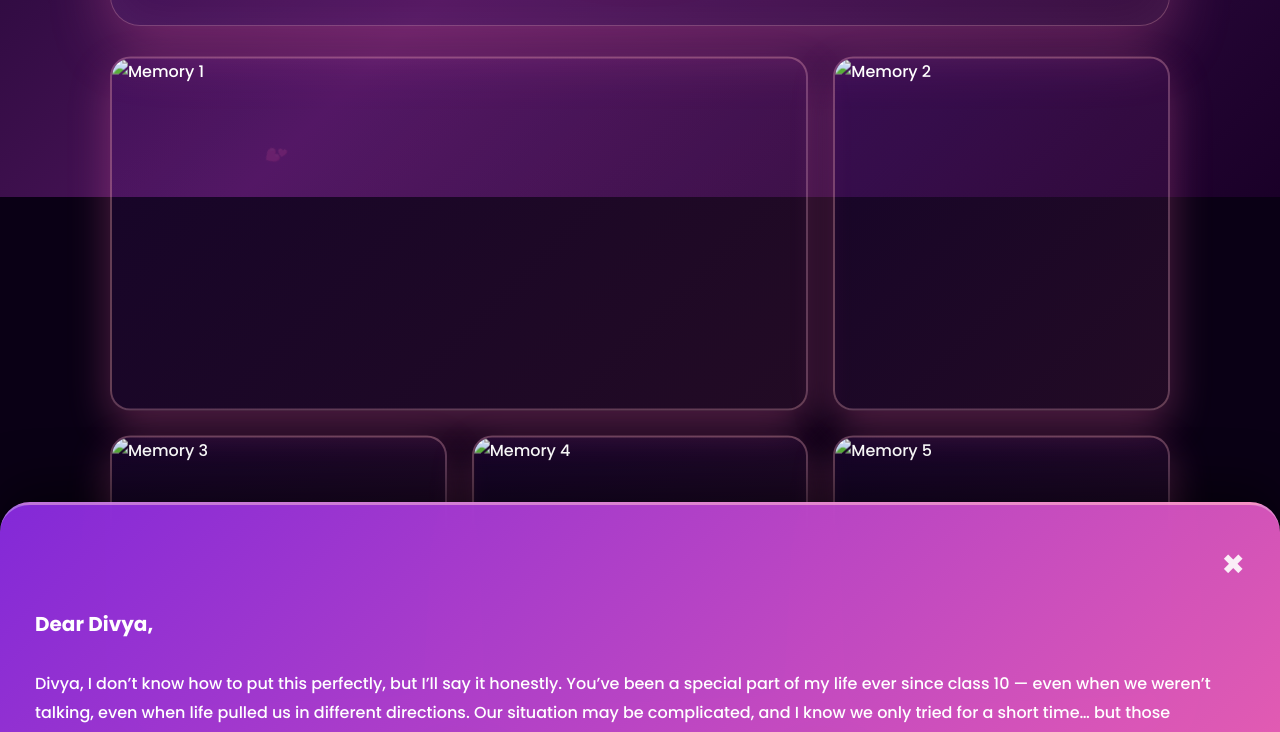
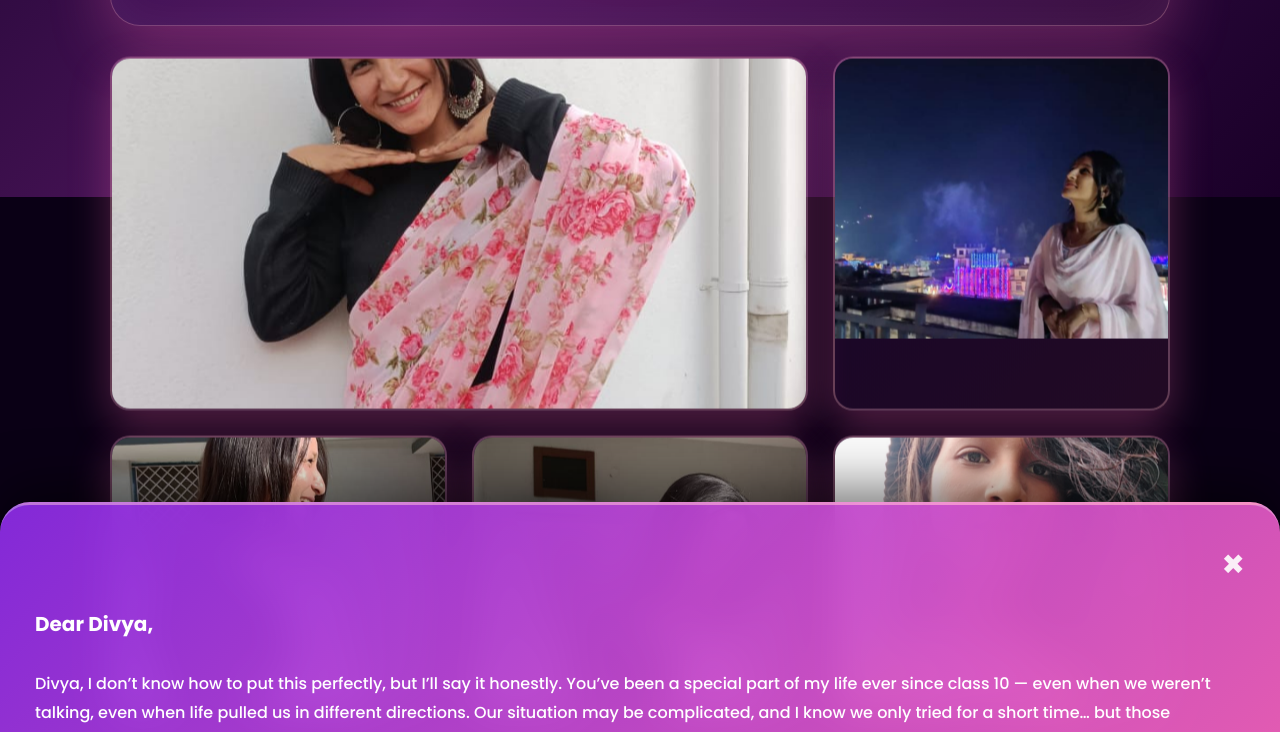
Before and after one commit to Ophidev/Divu, a plain HTML site: page index.html in a window 1280 px wide. Shown: the part 603-1335 px from the top of the page. Drawn offline with Linux system fonts and the light colour scheme; the site is published under a folder, as on GitHub Pages, so addresses that start at the root find nothing.

Commit message:
fix: Update image source paths in gallery to remove leading slashes

```diff
--- a/index.html
+++ b/index.html
@@ -376,20 +376,20 @@ h1{
 
 <!-- GALLERY -->
 <div class="gallery">
-  <div class="card big" data-src="/3.jpg">
-    <img src="/3.jpg"  alt="Memory 1">
+  <div class="card big" data-src="3.jpg">
+    <img src="3.jpg"  alt="Memory 1">
   </div>
-  <div class="card" data-src="/2.png">
-    <img src="/2.png" alt="Memory 2">
+  <div class="card" data-src="2.png">
+    <img src="2.png" alt="Memory 2">
   </div>
-  <div class="card" data-src="/1.jpg">
-    <img src="/1.jpg" alt="Memory 3">
+  <div class="card" data-src="1.jpg">
+    <img src="1.jpg" alt="Memory 3">
   </div>
-  <div class="card" data-src="/4.jpg">
-    <img src="/4.jpg" alt="Memory 4">
+  <div class="card" data-src="4.jpg">
+    <img src="4.jpg" alt="Memory 4">
   </div>
-  <div class="card" data-src="/5.jpg">
-    <img src="/5.jpg" alt="Memory 5">
+  <div class="card" data-src="5.jpg">
+    <img src="5.jpg" alt="Memory 5">
   </div>
 </div>
 
```
